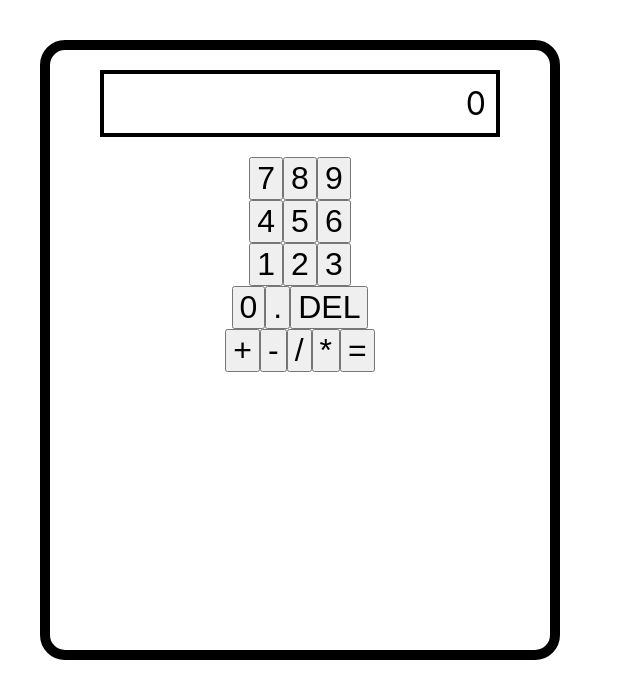
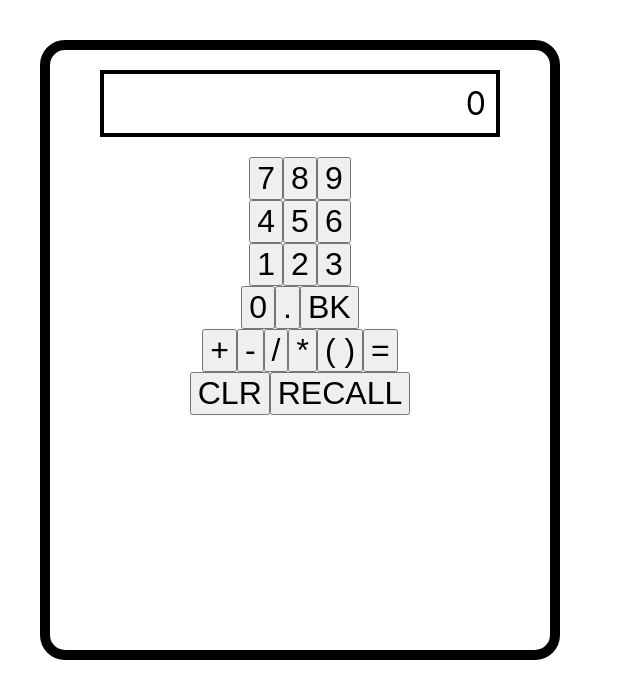
Before and after one commit to ChrisKurz098/reaculator, a React (Create React App) app: page / in a window 1280 px wide. Shown: the top 698 px of the page, without its empty margins (0-640 px from the left). Built offline with nearby package versions, Linux system fonts and the light colour scheme.

Commit message:
Basic calculator functionality. try catch prevents unsupported equation

```diff
--- a/src/components/Calculator/index.js
+++ b/src/components/Calculator/index.js
@@ -1,30 +1,65 @@
 import React, { useState, useEffect, useRef } from "react";
 import Screen from "./Parts/Screen";
-import Button from "./Parts/Button";
+
 
 const Calulator = () => {
 
     const [screenState, setScreenState] = useState([0])
+    const [prevEqu, setPrevEqu] = useState([0]);
+    const [perenthToggle, setPerenthToggle] = useState(0);
 
     const updateCalculation = (event) => {
-        setScreenState(old => ([...old, event.target.id]));
+        let input = event.target.id;
+        //grab the equation and convert it into a string for processing
+        let equation = screenState.join().replaceAll(",", "");
 
+
+        const numsWithoutPerenth = equation.split(/[+]|[-]|[/]|[*]|[(]|[)]/);
+
+        //check if () is pressed and set input accordingly
+        if (input === '()') if (perenthToggle) { input = ')'; setPerenthToggle(0) } else { input = '('; setPerenthToggle(1) };
+        if (input === '(' && !isNaN(parseInt(screenState.at(-1)))) input = '*(';
+        if (input === '(' && screenState.at(-1) === ')') input = '*(';
+        // if (input === ')' && screenState.at(-1) === ')') input = '*(';
+
+
+        //this will create an array containing all the numbers in the equation
+
+        //if the current number being typed already contains a '.' return. Do nothing.
+        if (input === '.' && numsWithoutPerenth.at(-1).includes('.')) return;
+
+        if (input === '.' && isNaN(screenState.at(-1))) input = "0.";
+
+        //this makes sure clear the zero if only a zero is in the screenState
+        if (screenState.length === 1 && screenState[0] === 0 && !isNaN(input)) {
+            setScreenState(old => ([input]));
+        } else {
+            setScreenState(old => ([...old, input]));
+        }
     }
 
     const calculateValue = () => {
+        //grab the equation and convert it into a string for processing
         let equation = screenState.join().replaceAll(",", "");
+        setPrevEqu(old => ([...old, equation]));
+        let answer = 0;
+        try {
+            answer = eval(equation)
+        } catch (error) {
+            return;
+        }
+        //evaluate equation as string and set screenState to this value
+        setScreenState(() => ([answer]));
+    }
 
-        setScreenState(() => ([eval(equation)]));
+    //function to delete last character or clear to zero
+    const deleteLast = () => (screenState.length > 1) ? setScreenState(old => old.slice(0, -1)) : setScreenState([0]);
+    const getPrevEqu = () => {
+        let last = prevEqu.pop();
+        if (last === undefined) last = 0;
+        setScreenState([last])
+    }
 
-    }
-    const deleteLast = () => {
-        if (screenState.length>1){
-        const newVal = screenState.slice(0,-1);
-        setScreenState(newVal);
-        } else {
-            setScreenState([0]);
-        }
-    }
 
 
     return (
@@ -50,13 +85,19 @@ const Calulator = () => {
             <div>
                 <button type="button" id="0" onClick={updateCalculation}>0</button>
                 <button type="button" id="." onClick={updateCalculation}>.</button>
-                <button type="button" id="DEL" onClick={deleteLast}>DEL</button>
+                <button type="button" id="DEL" onClick={deleteLast}>BK</button>
             </div>
-            <button type="button" id="+" onClick={updateCalculation}>+</button>
-            <button type="button" id="-" onClick={updateCalculation}>-</button>
-            <button type="button" id="/" onClick={updateCalculation}>/</button>
-            <button type="button" id="*" onClick={updateCalculation}>*</button>
-            <button type="button" id="=" onClick={calculateValue}>=</button>
+            <div>
+                <button type="button" id="+" onClick={updateCalculation}>+</button>
+                <button type="button" id="-" onClick={updateCalculation}>-</button>
+                <button type="button" id="/" onClick={updateCalculation}>/</button>
+                <button type="button" id="*" onClick={updateCalculation}>*</button>
+                <button type="button" id="()" onClick={updateCalculation}>( )</button>
+                <button type="button" id="=" onClick={calculateValue}>=</button>
+
+            </div>
+            <button type="button" id="CLR" onClick={() => setScreenState([0])}>CLR</button>
+            <button type="button" id="CLR" onClick={getPrevEqu}>RECALL</button>
 
 
 
```
Also changed, not shown: src/components/Calculator/Parts/Button.js (deleted).
